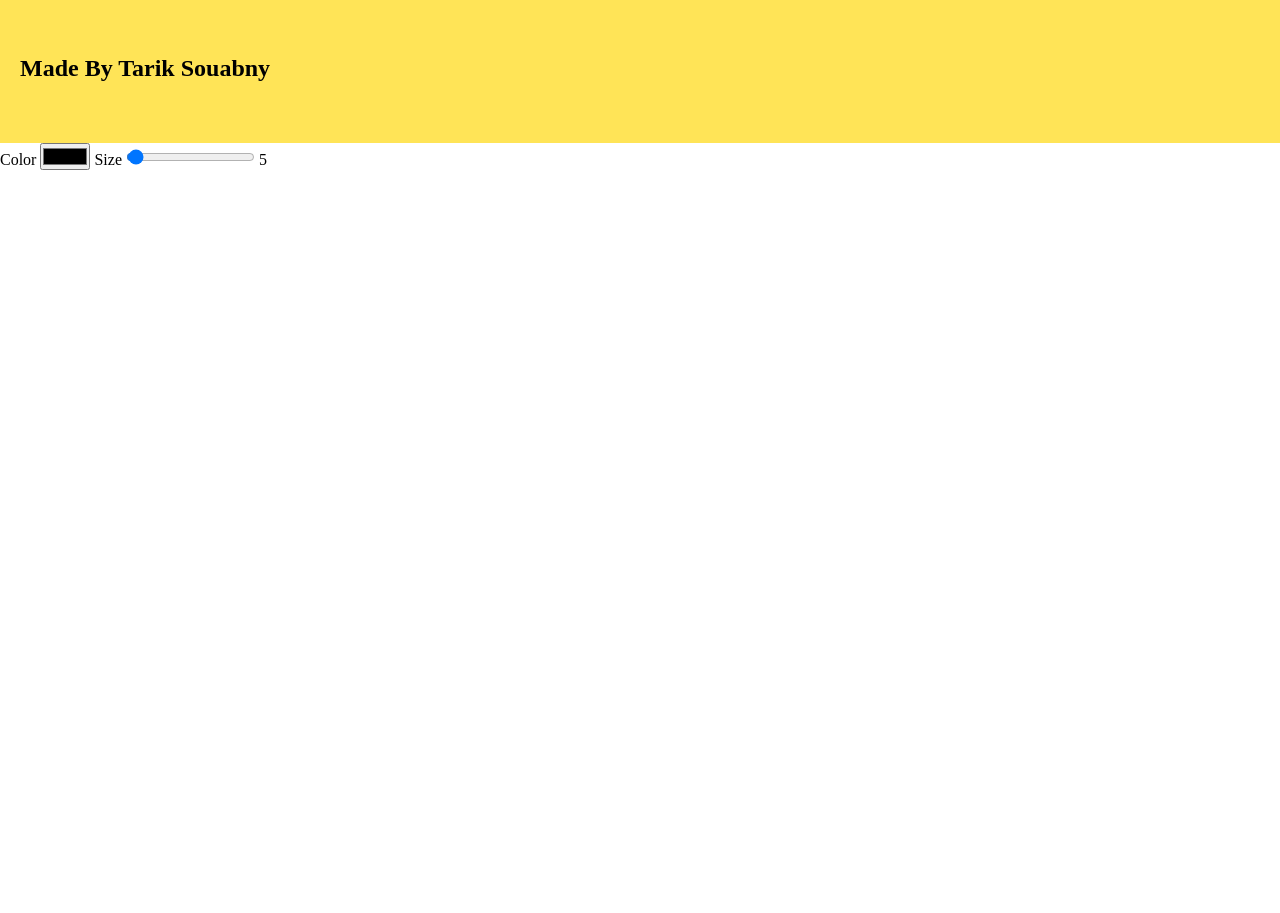
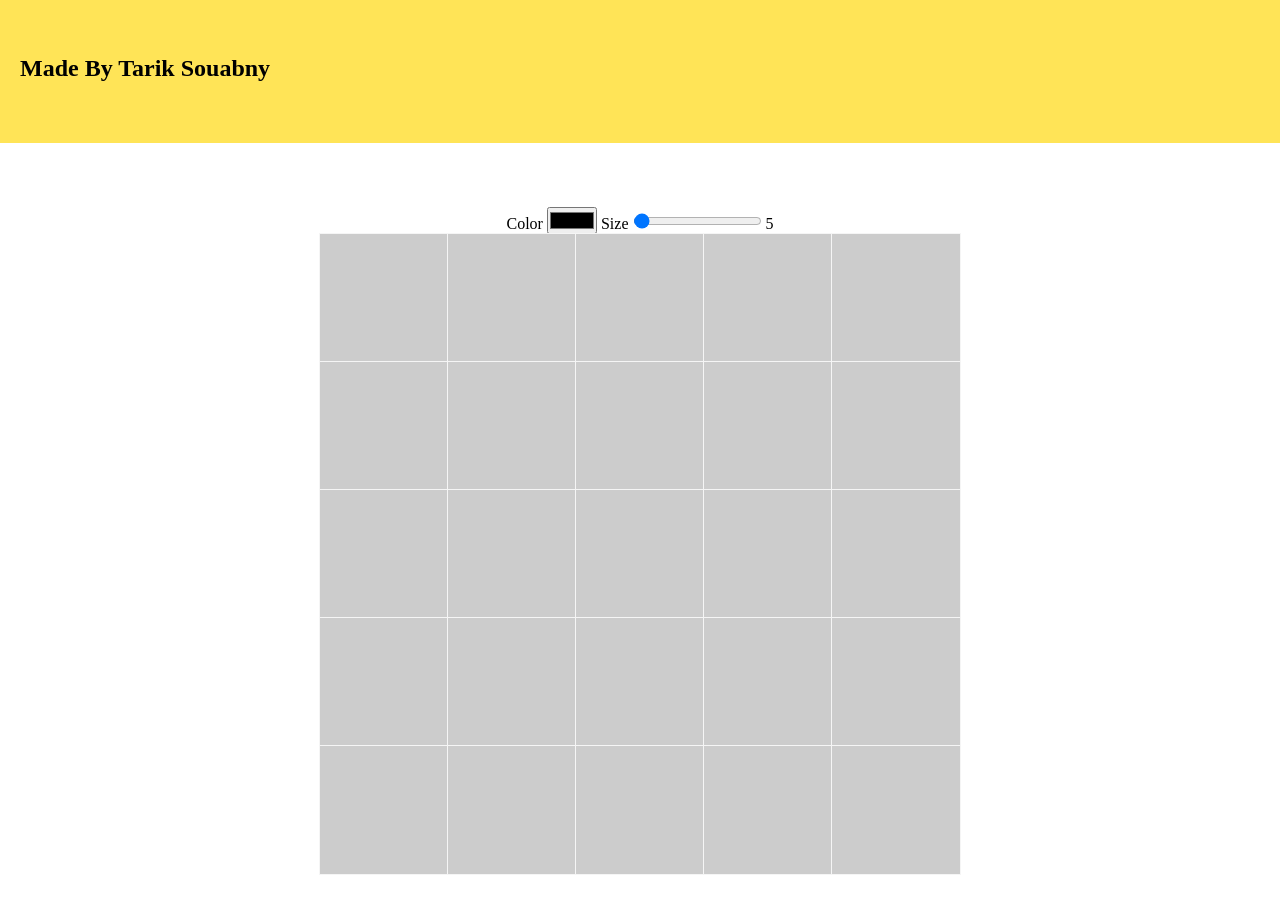
Before and after one commit to tariksouabny/etch-a-sketch, a website built with Parcel: page index.html in a window 1280 px wide. Shown: the part 657-1570 px from the top of the page. Before the commit the page ends 827 px from the top, so only its background shows below. Built offline with nearby package versions, Linux system fonts and the light colour scheme.

Commit message:
Create main-section styles

```diff
--- a/styles.css
+++ b/styles.css
@@ -33,10 +33,12 @@ header {
   display: flex;
   min-height: calc(79vh - var(--icon-size));
   max-height: calc(79vh - var(--icon-size));
+  justify-content: space-between;
 }
 .header-main > * {
   margin-top: 10vh;
   margin-left: 20px;
+  margin-right: 20px;
 }
 
 .header-main .left {
@@ -57,3 +59,30 @@ header {
   min-width: var(--main-img-size);
   max-width: var(--main-img-size);
 }
+
+.main-section {
+  min-height: 100vh;
+  max-height: 100vh;
+  display: flex;
+  flex-direction: column;
+  align-items: center;
+}
+
+.main-section {
+  margin: 5vw auto;
+}
+.etch-a-sketch {
+  min-height: 80vh;
+  max-height: 80vh;
+  min-width: 80vh;
+  max-width: 80vh;
+  display: grid;
+  /* This property updates as the number of boxes scale*/
+  grid-template-columns: repeat(5, 20%);
+}
+.box {
+  background: #ccc;
+  /* This property updates as the number of boxes scale*/
+  min-height: 20%;
+  outline: 1px whitesmoke solid;
+}
```
